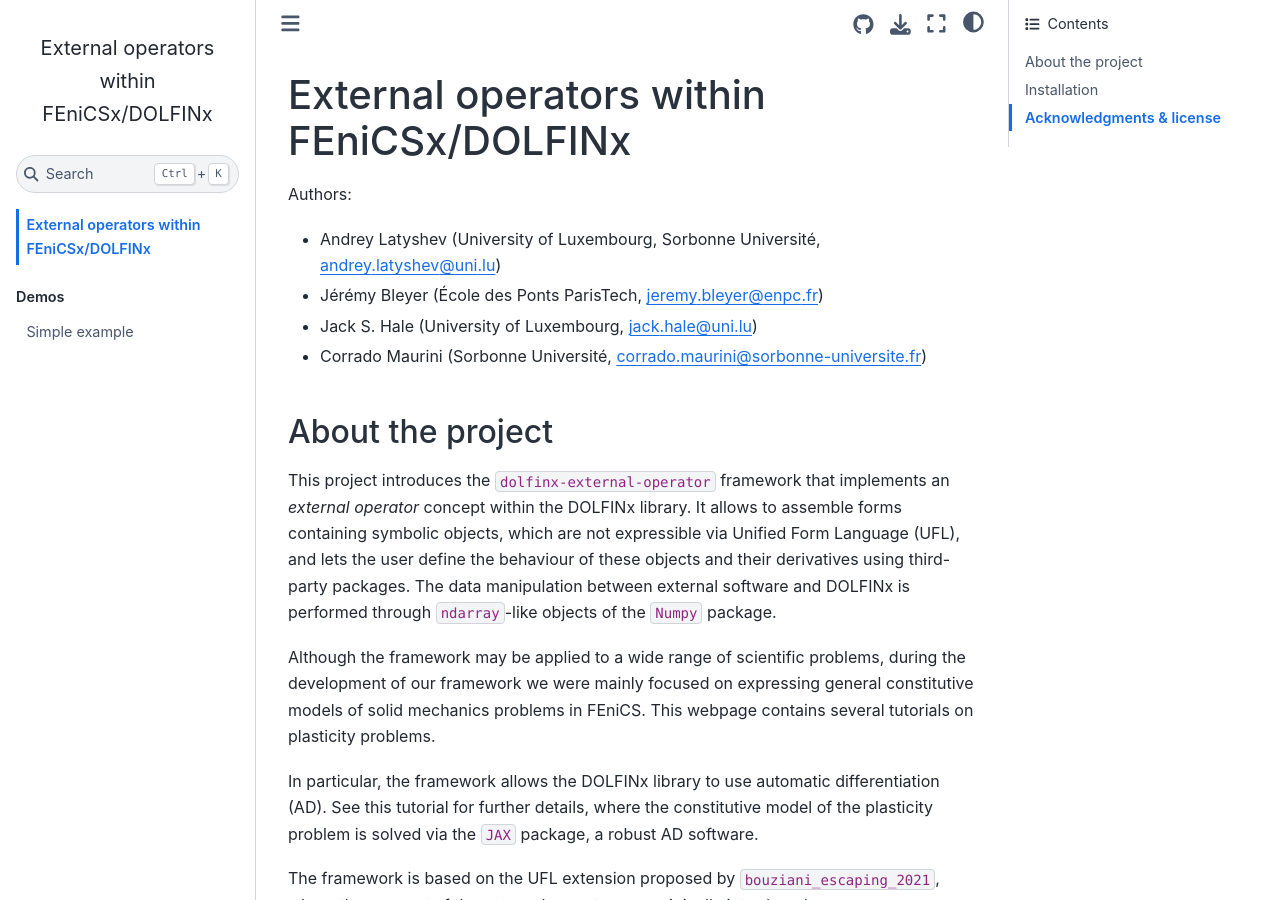
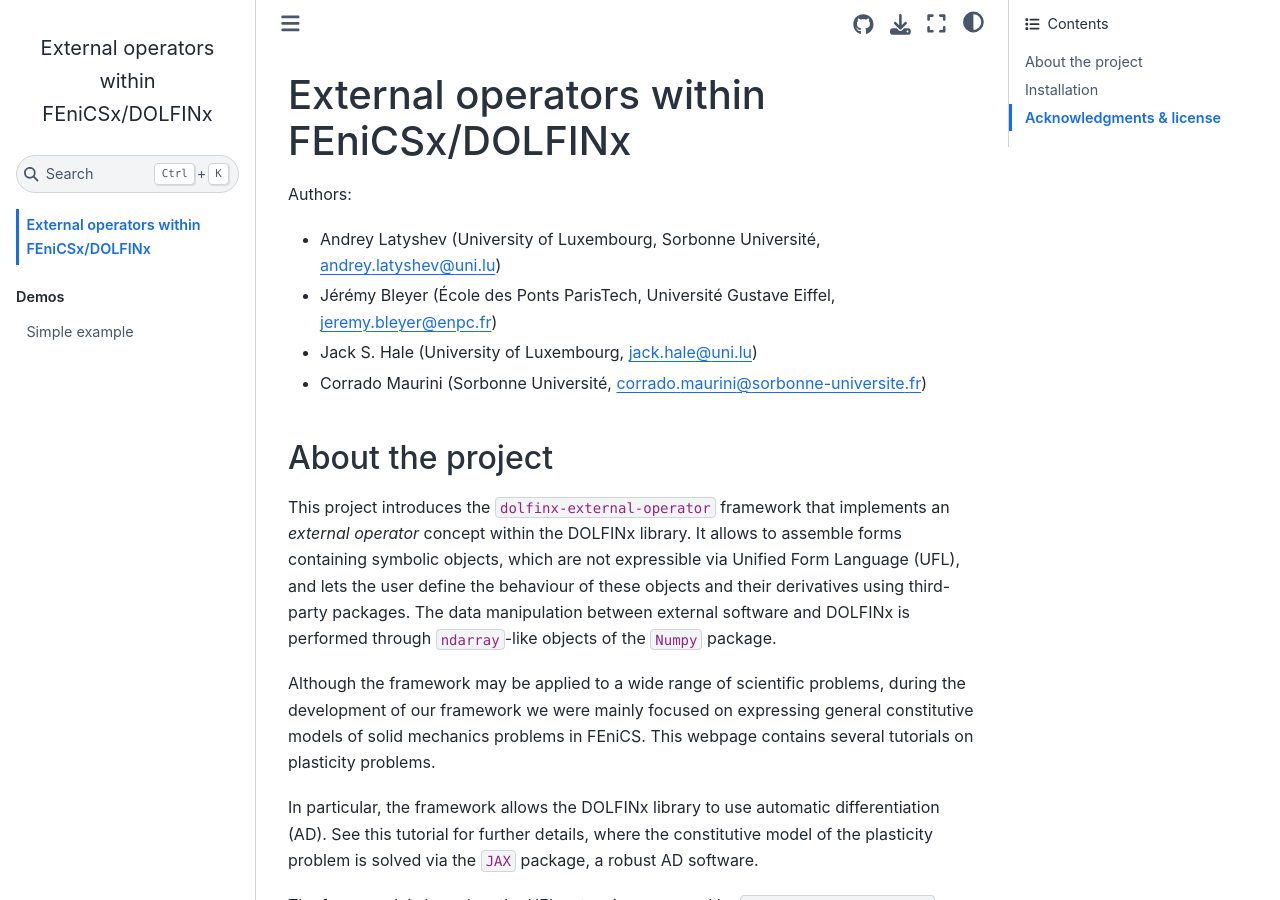
Before and after one commit to a-latyshev/dolfinx-external-operator, a Jupyter Book: the page built from docs/index.md, in a window 1280 px wide and 900 px high. Built offline with Jupyter Book 1.0.4 settings and Sphinx 7.4.7 and the Sphinx Book theme 1.1.4, drawn with Linux system fonts in a browser that asks for light colours; pages that are not in the unit, such as notebooks, are missing from menus; cross-references to code outside the pages are shown as plain code.

Commit message:
JB's affiliation update

```diff
--- a/docs/index.md
+++ b/docs/index.md
@@ -3,7 +3,7 @@
 Authors:
 * Andrey Latyshev (University of Luxembourg, Sorbonne Université,
   andrey.latyshev@uni.lu)
-* Jérémy Bleyer (École des Ponts ParisTech, jeremy.bleyer@enpc.fr)
+* Jérémy Bleyer (École des Ponts ParisTech, Université Gustave Eiffel, jeremy.bleyer@enpc.fr)
 * Jack S. Hale (University of Luxembourg, jack.hale@uni.lu)
 * Corrado Maurini (Sorbonne Université, corrado.maurini@sorbonne-universite.fr)
 
```
